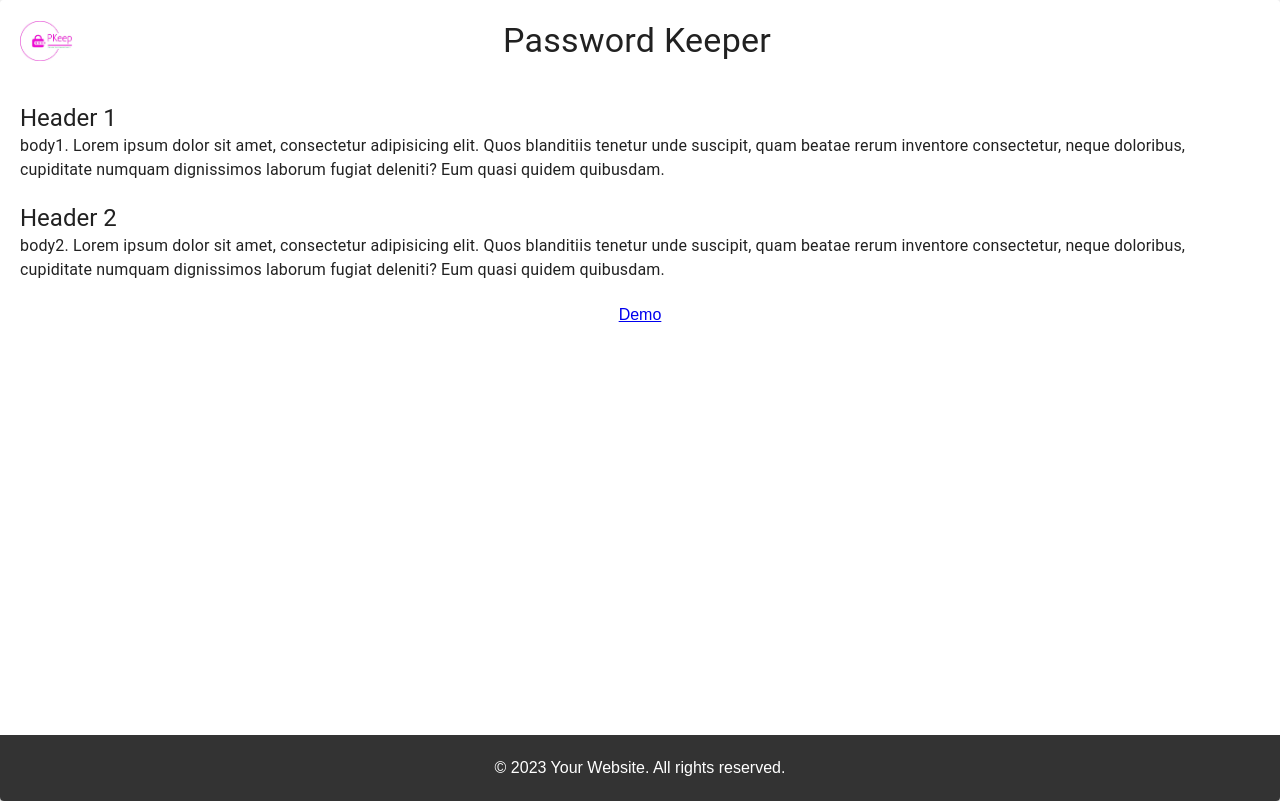
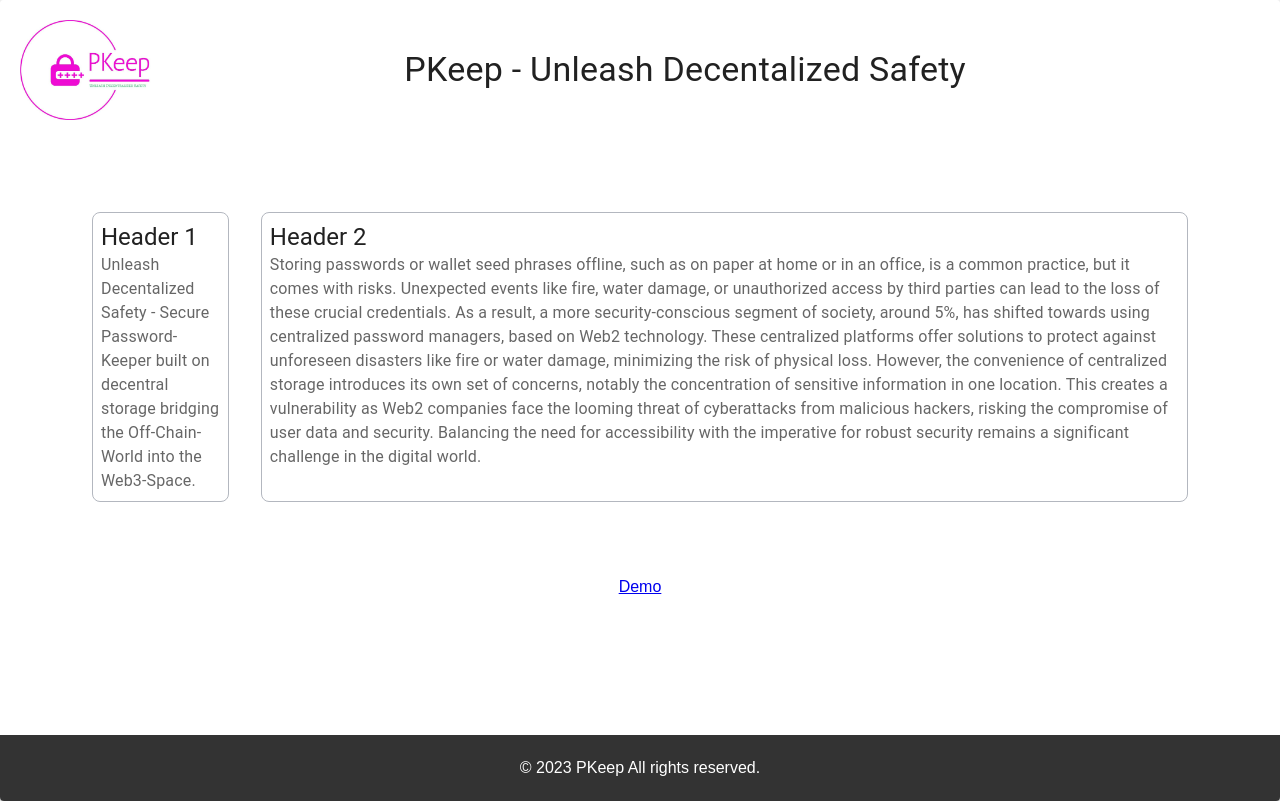
Before and after one commit to 4bridges/Password-Keeper, a Next.js app: page / in a window 1280 px wide. Built offline with nearby package versions, Linux system fonts and the light colour scheme.

Commit message:
fix UI and add some content

```diff
--- a/pages/_app.js
+++ b/pages/_app.js
@@ -11,7 +11,7 @@ function MyApp({ Component, pageProps }) {
       <Head>
         <meta charset='UTF-8' />
         <meta name='viewport' content='width=device-width, initial-scale=1.0' />
-        <title>Password Keeper</title>
+        <title>PKeep - Unleash Decentalized Safety</title>
       </Head>
       <Card>
         <main style={{ minHeight: 'calc(100vh - 65px)' }}>
@@ -20,10 +20,10 @@ function MyApp({ Component, pageProps }) {
               src={'/icons/logo.jpeg'}
               alt='logo'
               loading='lazy'
-              height='40px'
+              height='100px'
             />
             <Typography variant='h4' component='h1'>
-              Password Keeper
+            PKeep - Unleash Decentalized Safety
             </Typography>
             <div style={{ width: '70px' }} />
           </header>
@@ -32,7 +32,7 @@ function MyApp({ Component, pageProps }) {
           </div>
         </main>
         <footer class='main-footer'>
-          <p>&copy; 2023 Your Website. All rights reserved.</p>
+          <p>&copy; 2023 PKeep All rights reserved.</p>
         </footer>
       </Card>
     </>
--- a/pages/index.js
+++ b/pages/index.js
@@ -1,30 +1,40 @@
 import React from 'react';
 import Link from 'next/link';
 import Typography from '@mui/material/Typography';
+import Stack from '@mui/system/Stack';
 import Box from '@mui/system/Box';
-// import Link from '@mui/material/Link';
 
 function Landing() {
   return (
     <Box>
-      <section>
-        <Typography variant='h5'>Header 1</Typography>
-        <Typography variant='body1' gutterBottom>
-          body1. Lorem ipsum dolor sit amet, consectetur adipisicing elit. Quos
-          blanditiis tenetur unde suscipit, quam beatae rerum inventore
-          consectetur, neque doloribus, cupiditate numquam dignissimos laborum
-          fugiat deleniti? Eum quasi quidem quibusdam.
-        </Typography>
-      </section>
-      <section style={{ marginTop: '20px' }}>
-        <Typography variant='h5'>Header 2</Typography>
-        <Typography variant='body1' gutterBottom>
-          body2. Lorem ipsum dolor sit amet, consectetur adipisicing elit. Quos
-          blanditiis tenetur unde suscipit, quam beatae rerum inventore
-          consectetur, neque doloribus, cupiditate numquam dignissimos laborum
-          fugiat deleniti? Eum quasi quidem quibusdam.
-        </Typography>
-      </section>
+      <Stack direction='row' spacing={4} sx={{ margin: '72px' }}>
+        <Box
+          sx={{
+            padding: '8px',
+            border: 1,
+            borderRadius: 2,
+            borderColor: '#b3b7bf',
+          }}
+        >
+          <Typography variant='h5'>Header 1</Typography>
+          <Typography variant='body1' color='text.secondary'>
+          Unleash Decentalized Safety - Secure Password-Keeper built on decentral storage bridging the Off-Chain-World into the Web3-Space.
+          </Typography>
+        </Box>
+        <Box
+          sx={{
+            padding: '8px',
+            border: 1,
+            borderRadius: 2,
+            borderColor: '#b3b7bf',
+          }}
+        >
+          <Typography variant='h5'>Header 2</Typography>
+          <Typography variant='body1' color='text.secondary'>
+          Storing passwords or wallet seed phrases offline, such as on paper at home or in an office, is a common practice, but it comes with risks. Unexpected events like fire, water damage, or unauthorized access by third parties can lead to the loss of these crucial credentials. As a result, a more security-conscious segment of society, around 5%, has shifted towards using centralized password managers, based on Web2 technology. These centralized platforms offer solutions to protect against unforeseen disasters like fire or water damage, minimizing the risk of physical loss. However, the convenience of centralized storage introduces its own set of concerns, notably the concentration of sensitive information in one location. This creates a vulnerability as Web2 companies face the looming threat of cyberattacks from malicious hackers, risking the compromise of user data and security. Balancing the need for accessibility with the imperative for robust security remains a significant challenge in the digital world.
+          </Typography>
+        </Box>
+      </Stack>
       <Box display='flex' justifyContent='center' mt='20px'>
         <Link href='/passwordKeeper'>Demo</Link>
       </Box>
```
